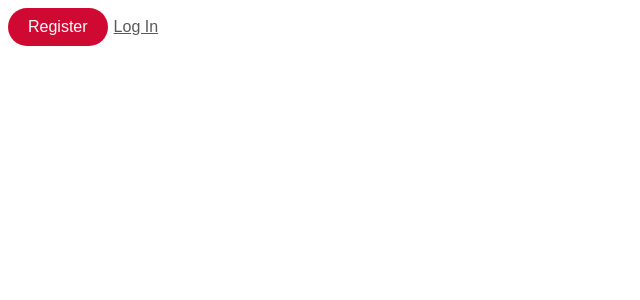
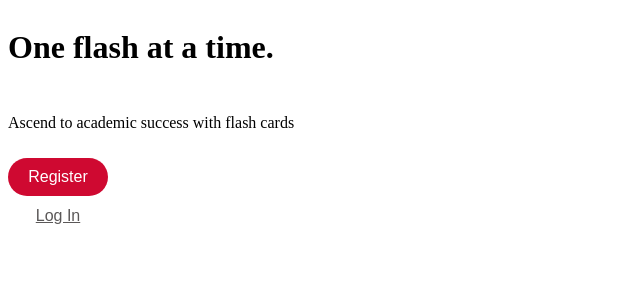
Before and after one commit to vitran75/cs4300_final_project, a Next.js app in the folder frontend/one-flash/: page / in a window 1280 px wide. Shown: the top 300 px of the page, without its empty margins (0-640 px from the left). Built offline with nearby package versions, Linux system fonts and the light colour scheme.

Commit message:
layout completed
Styling and functionality still needed

```diff
--- /dev/null
+++ b/frontend/one-flash/src/app/components/FrontPageLayout.tsx
@@ -0,0 +1,22 @@
+import React from 'react';
+import RegisterButton from "./RegisterButton";
+import LoginButton from "./LoginButton";
+
+// could pass in a logged in prop and use
+// checks for what to display
+
+function FrontPageLayout() {
+    return (
+      <div className="layout">
+        <h1 className="slogan">One flash at a time.</h1>
+        <p className="hook">Ascend to academic success with flash cards</p>
+
+        <div className="button-container">
+          <RegisterButton />
+          <LoginButton />
+        </div>
+      </div>
+    );
+  }
+
+export default FrontPageLayout;
--- a/frontend/one-flash/src/app/globals.css
+++ b/frontend/one-flash/src/app/globals.css
@@ -2,6 +2,9 @@
 
   background-color: #CF0931;
   color: white;
+
+  width: auto;
+  max-width: 100px;
 
   border-radius: 60px;
   padding: 10px 20px;
@@ -21,6 +24,10 @@
   background: none;
   border: none;
   color: #5B5858;
+
+  width: auto;
+  max-width: 100px;
+
   cursor: pointer;
   font-size: 16px;
   text-decoration: underline;
@@ -30,3 +37,17 @@
 .LoginButton:hover {
   color: #a20524;
 }
+
+.layout {
+  display: flex;
+  flex-direction: column;
+  align-items: left;
+  gap: 10px;
+}
+
+.button-container {
+  display: flex;
+  flex-direction: column;
+  gap: 10px;
+  align-items: left;
+}
--- a/frontend/one-flash/src/app/page.tsx
+++ b/frontend/one-flash/src/app/page.tsx
@@ -2,12 +2,13 @@ import Image from "next/image";
 import styles from "./page.module.css";
 import RegisterButton from "./components/RegisterButton";
 import LoginButton from "./components/LoginButton";
+import FrontPageLayout from "./components/FrontPageLayout";
+
 
 export default function Home() {
   return (
     <>
-      <RegisterButton />
-      <LoginButton />
+      <FrontPageLayout />
     </>
   );
 }
```
